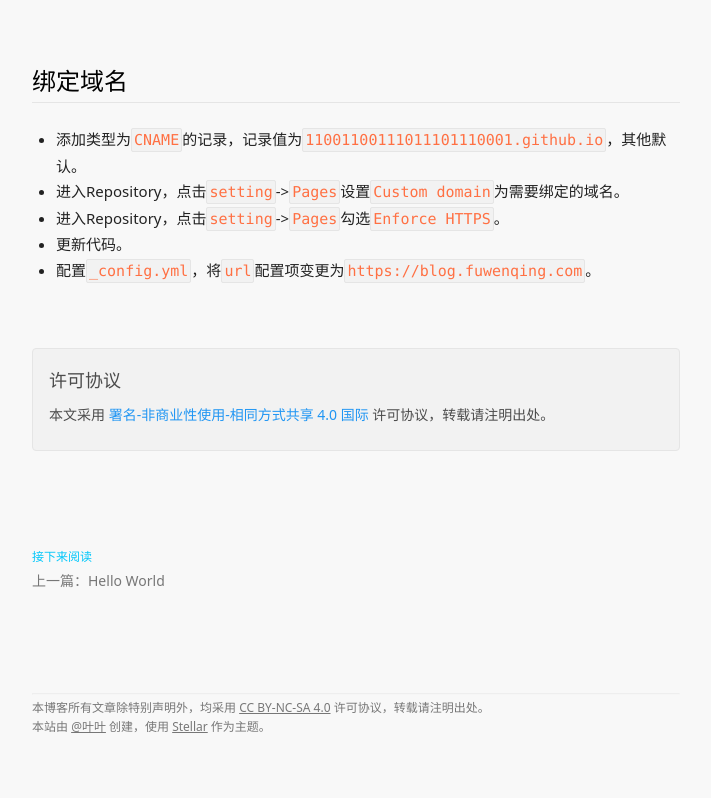
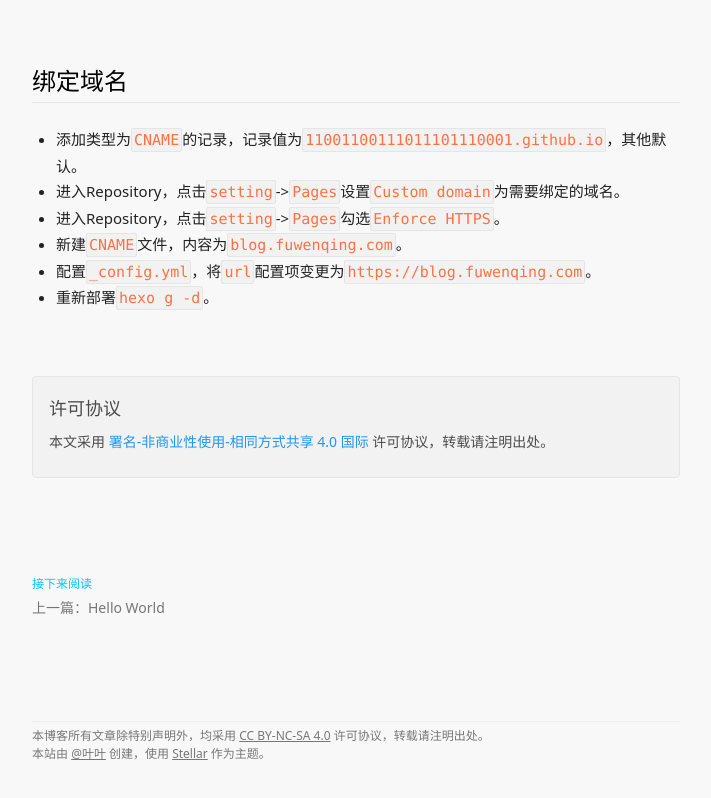
Before and after one commit to 11001100111011101110001/11001100111011101110001.github.io, a plain HTML site: page 2021/05/05/利用Github Pages & Hexo 搭建博客/index.html in a window 1280 px wide. Shown: the part 5693-6491 px from the top of the page, without its empty margins (348-1059 px from the left). Drawn offline with nearby package versions, Linux system fonts and the light colour scheme; some packages are replaced by stand-ins of ours; a script that the page names is missing.

Commit message:
Site updated: 2021-05-05 22:38:16

```diff
--- a/2021/05/05/利用Github Pages & Hexo 搭建博客/index.html
+++ b/2021/05/05/利用Github Pages & Hexo 搭建博客/index.html
@@ -30,7 +30,7 @@
 <meta property="og:image" content="https://blog.fuwenqing.com/Users/yezi/Library/Application%20Support/typora-user-images/image-20210505152256780.png">
 <meta property="og:image" content="https://blog.fuwenqing.com/Users/yezi/Library/Application%20Support/typora-user-images/image-20210505155808738.png">
 <meta property="article:published_time" content="2021-05-05T06:39:40.295Z">
-<meta property="article:modified_time" content="2021-05-05T14:30:36.569Z">
+<meta property="article:modified_time" content="2021-05-05T14:35:11.237Z">
 <meta property="article:author" content="叶叶">
 <meta name="twitter:card" content="summary">
 <meta name="twitter:image" content="https://blog.fuwenqing.com/Users/yezi/Library/Application%20Support/typora-user-images/image-20210505152256780.png">
@@ -159,8 +159,9 @@
 <li>添加类型为<code>CNAME</code>的记录，记录值为<code>11001100111011101110001.github.io</code>，其他默认。</li>
 <li>进入Repository，点击<code>setting</code>-&gt;<code>Pages</code>设置<code>Custom domain</code>为需要绑定的域名。</li>
 <li>进入Repository，点击<code>setting</code>-&gt;<code>Pages</code>勾选<code>Enforce HTTPS</code>。</li>
-<li>更新代码。</li>
+<li>新建<code>CNAME</code>文件，内容为<code>blog.fuwenqing.com</code>。</li>
 <li>配置<code>_config.yml</code>，将<code>url</code>配置项变更为<code>https://blog.fuwenqing.com</code>。</li>
+<li>重新部署<code>hexo g -d</code>。</li>
 </ul>
 
 
```
